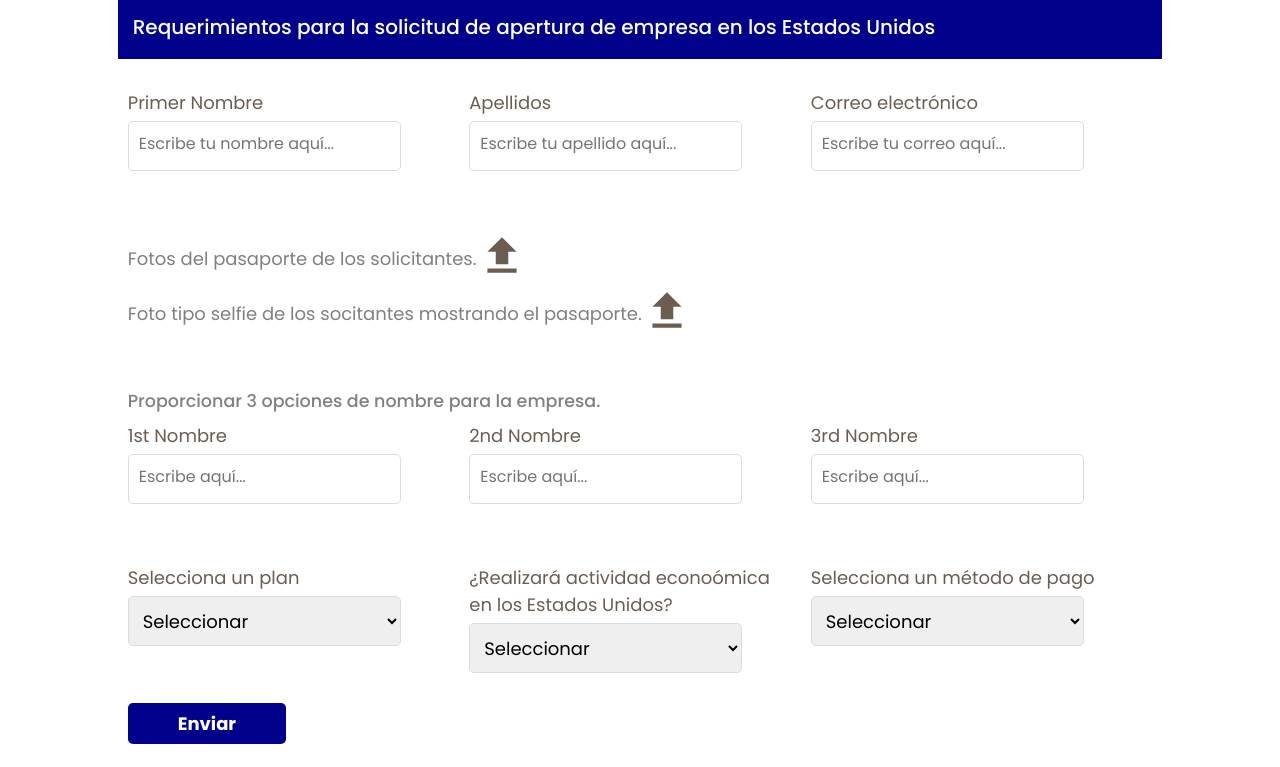
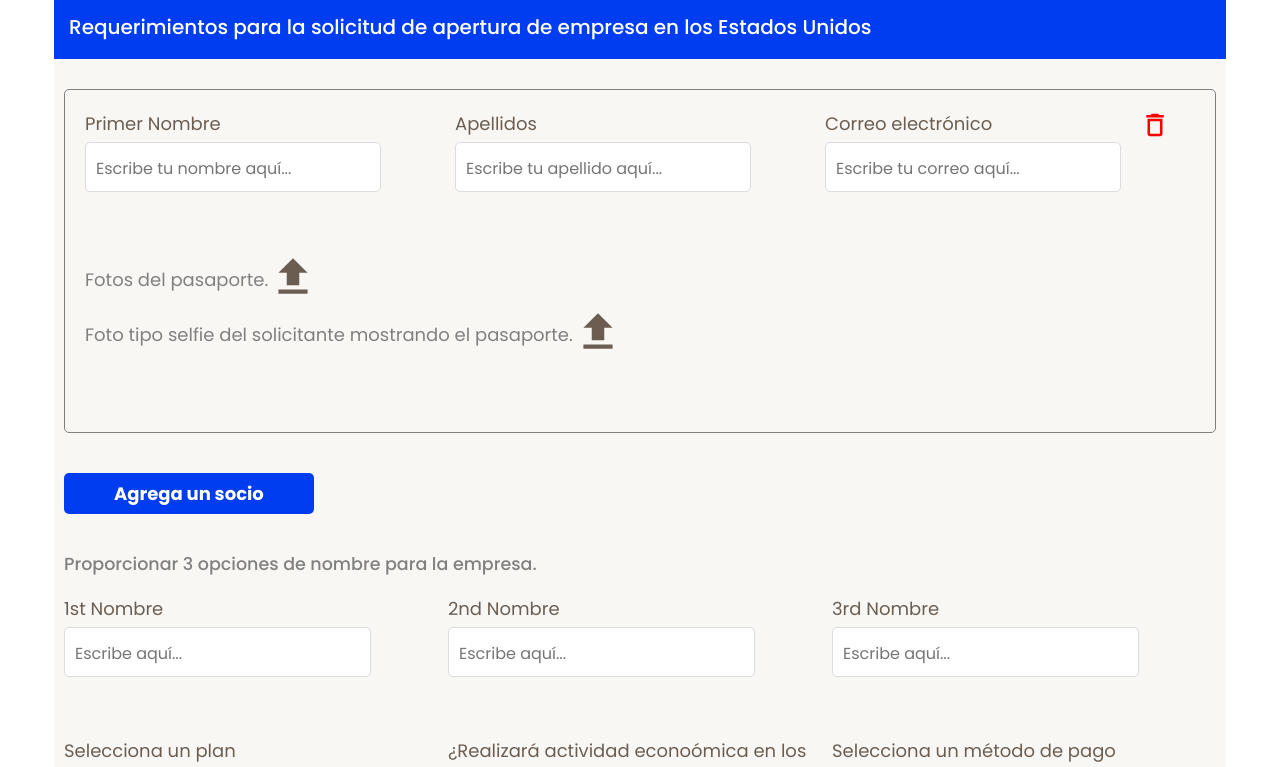
Before and after one commit to jesuscarrasquel/tuempresaapp, a React (Create React App) app in the folder client/: page /formulario in a window 1280 px wide. Shown: the top 767 px of the page. Built offline with nearby package versions, Linux system fonts and the light colour scheme.

Commit message:
Mejora de ui newform

```diff
--- /dev/null
+++ b/client/src/components/Thumb.js
@@ -0,0 +1,36 @@
+import React, { useEffect, useState } from "react";
+
+export default function Thumb({ file }) {
+  const [thumb, setThumb] = useState();
+  const [loading, setLoading] = useState(false);
+  useEffect(() => {
+    let reader = new FileReader();
+    if (!file) {
+      return;
+    }
+    console.log(file);
+    reader.onloadend = () => {
+      setLoading(false);
+      setThumb(reader.result);
+    };
+
+    reader.readAsDataURL(file);
+  }, [file]);
+
+  if (!file) {
+    return null;
+  }
+  if (loading) {
+    return <p>loading...</p>;
+  }
+
+  return (
+    <img
+      src={thumb}
+      alt={file.name}
+      className="img-thumbnail mt-2"
+      height={100}
+      width={100}
+    />
+  );
+}
--- a/client/src/pages/formulario/Formulario.jsx
+++ b/client/src/pages/formulario/Formulario.jsx
@@ -1,8 +1,9 @@
 import "./formulario.css";
-import { Formik, Form, Field, ErrorMessage } from "formik";
+import { Formik, Form, Field, ErrorMessage, FieldArray } from "formik";
 import { useState } from "react";
-import { Upload } from "@mui/icons-material";
+import { Upload, DoneOutline, Clear, DeleteOutline } from "@mui/icons-material";
 import { sendEmail } from "../../api/peticiones";
+import Thumb from "../../components/Thumb";
 export default function Formulario() {
   const [successSent, setSuccessSent] = useState(false);
   const onSubmit = async (data) => {
@@ -23,52 +24,25 @@ export default function Formulario() {
 
     console.log(data, "data");
     const f = new FormData();
-    f.append("firstName", firstName);
-    f.append("lastName", lastName);
-    f.append("email", email);
+    let arrSocios = data.partners;
+    let cantidadSocios = arrSocios.length;
+    for (let i = 0; i < arrSocios.length; i++) {
+      console.log(arrSocios[i].firstName);
+      f.append("firstName" + i, arrSocios[i].firstName);
+      f.append("lastName" + i, arrSocios[i].lastName);
+      f.append("email" + i, arrSocios[i].email);
+      f.append("passport" + i, arrSocios[i].passport);
+      f.append("selfie" + i, arrSocios[i].selfie);
+    }
+
+    f.append("cantidadSocios", cantidadSocios);
+
     f.append("firstCompanyName", firstCompanyName);
     f.append("secondCompanyName", secondCompanyName);
     f.append("thirdCompanyName", thirdCompanyName);
     f.append("plan", plan);
     f.append("actividad", actividad);
     f.append("pagos", pagos);
-
-    for (const item in passport) {
-      f.append(`passport-${item}`, passport[item]);
-    }
-
-    const pass_length = passport.length;
-    f.append("cantidad_pass", pass_length);
-
-    for (const item in selfie) {
-      f.append(`selfie-${item}`, selfie[item]);
-    }
-
-    const selfie_length = selfie.length;
-    f.append("cantidad_selfie", selfie_length);
-    f.append("type", type);
-
-    // let arrSocios = [];
-    // for(let i=1; i < socios; i++) {
-
-    //   const partnerFirstName = document.getElementById(`firstName__${i}`).value
-    //   f.append(`sociosFirstName-${i}`, partnerFirstName)
-
-    //   const partnerLastName = document.getElementById(`lastName__${i}`).value
-    //   f.append(`sociosLastName-${i}`, partnerLastName)
-
-    //   const partnerEmail = document.getElementById(`email__${i}`).value
-    //   f.append(`sociosEmail-${i}`, partnerEmail)
-
-    // }
-
-    // const socios_length = socios;
-    // f.append('cantidad_socios', socios_length);
-
-    // const boton = document.getElementById("boton-enviar");
-    // boton.disabled = true;
-
-    // setSuccessState(true)
 
     const res = await sendEmail(f);
 
@@ -78,11 +52,16 @@ export default function Formulario() {
     <div className="formulario">
       <Formik
         initialValues={{
+          partners: [
+            {
               firstName: "",
               lastName: "",
               email: "",
-          passport: "",
-          selfie: "",
+              passport: undefined,
+              selfie: undefined,
+            },
+          ],
+
           firstCompanyName: "",
           secondCompanyName: "",
           thirdCompanyName: "",
@@ -90,68 +69,71 @@ export default function Formulario() {
           actividad: "",
           pagos: "",
         }}
-        // validate={(values) => {
-        //   let error = {};
-        //   //   Validacion nombre
-        //   if (!values.firstName) {
-        //     error.firstName = "Por favor ingresa un nombre";
-        //   }
-        //   //   Validacion apellido
-        //   if (!values.lastName) {
-        //     error.lastName = "Por favor ingresa tus apellidos";
-        //   }
-        //   //   Validacion correo
-        //   if (!values.email) {
-        //     error.email = "Por favor ingresa un correo";
-        //   }
-        //   //   Validacion pasaporte
-        //   if (!values.passport) {
-        //     error.passport = "Por favor ingresa tu pasaporte";
-        //   }
+        validate={(values) => {
+          let error = {};
+          console.log(values);
+          //   Validacion nombre
+          for (let i = 0; i < values.partners; i++) {
+            if (!values.partners[i].firstName) {
+              error.partners.firstName = "Por favor ingresa un nombre";
+            }
+            //   Validacion apellido
+            // if (!values.partners[i].lastName) {
+            //   error.lastName = "Por favor ingresa tus apellidos";
+            // }
+            // //   Validacion correo
+            // if (!values.partners[i].email) {
+            //   error.email = "Por favor ingresa un correo";
+            // }
+            // //   Validacion pasaporte
+            // if (!values.partners[i].passport) {
+            //   error.passport = "Por favor ingresa tu pasaporte";
+            // }
 
-        //   //   Validacion correo
-        //   if (!values.selfie) {
-        //     error.selfie = "Por favor ingresa una foto tipo selfie";
-        //   }
-        //   //   Validacion correo
-        //   if (!values.firstCompanyName) {
-        //     error.firstCompanyName =
-        //       "Por favor ingresa un nombre para tu empresa";
-        //   }
-        //   //   Validacion correo
-        //   if (!values.secondCompanyName) {
-        //     error.secondCompanyName =
-        //       "Por favor ingresa un nombre para tu empresa";
-        //   }
-        //   //   Validacion correo
-        //   if (!values.thirdCompanyName) {
-        //     error.thirdCompanyName =
-        //       "Por favor ingresa un nombre para tu empresa";
-        //   }
-        //   //   Validacion correo
-        //   if (!values.plan) {
-        //     error.plan = "Por favor selecciona una opción";
-        //   }
-        //   //   Validacion correo
-        //   if (!values.actividad) {
-        //     error.actividad = "Por favor selecciona una opción";
-        //   }
-        //   //   Validacion selfie
-        //   if (!values.metodoPago) {
-        //     error.metodoPago = "Por favor selecciona una opción";
-        //   }
+            // //   Validacion correo
+            // if (!values.partners[i].selfie) {
+            //   error.selfie = "Por favor ingresa una foto tipo selfie";
+            // }
+          }
+          //   Validacion correo
+          if (!values.firstCompanyName) {
+            error.firstCompanyName =
+              "Por favor ingresa un nombre para tu empresa";
+          }
+          //   Validacion correo
+          if (!values.secondCompanyName) {
+            error.secondCompanyName =
+              "Por favor ingresa un nombre para tu empresa";
+          }
+          //   Validacion correo
+          if (!values.thirdCompanyName) {
+            error.thirdCompanyName =
+              "Por favor ingresa un nombre para tu empresa";
+          }
+          //   Validacion correo
+          if (!values.plan) {
+            error.plan = "Por favor selecciona una opción";
+          }
+          //   Validacion correo
+          if (!values.actividad) {
+            error.actividad = "Por favor selecciona una opción";
+          }
+          //   Validacion selfie
+          if (!values.pagos) {
+            error.pagos = "Por favor selecciona una opción";
+          }
 
-        //   return error;
-        // }}
+          return error;
+        }}
         onSubmit={(values, { resetForm }) => {
           // dispatch(loginUserAction(values))
           onSubmit(values);
-          console.log("valores enviado");
           resetForm();
           setSuccessSent(true);
+          setTimeout(() => setSuccessSent(false), 5000);
         }}
       >
-        {({ errors }) => (
+        {({ errors, isSubmitting, values, setFieldValue }) => (
           <Form>
             <div className="header__formulario">
               <h2>
@@ -160,19 +142,29 @@ export default function Formulario() {
               </h2>
             </div>
             <div className="wrapper__formulario">
+              <FieldArray name="partners">
+                {({ insert, remove, push }) => (
+                  <div>
+                    {values.partners.length > 0 &&
+                      values.partners.map((partner, index) => (
+                        <div key={index} className="array__info">
                           <div className="basic__info">
                             <div className="formulario__input">
-                  <label htmlFor="">Primer Nombre</label>
+                              <label htmlFor={`partners.${index}.firstName`}>
+                                Primer Nombre
+                              </label>
                               <Field
                                 type="text"
-                    name="firstName"
-                    id="firstName"
+                                name={`partners.${index}.firstName`}
+                                id={`partners.${index}.firstName`}
                                 placeholder="Escribe tu nombre aquí..."
                               />
                               <ErrorMessage
-                    name="firstName"
+                                name={`partners.${index}.firstName`}
                                 component={() => (
-                      <div className="error">{errors.firstName}</div>
+                                  <div className="error">
+                                    {errors.partners.firstName}
+                                  </div>
                                 )}
                               />
                             </div>
@@ -180,14 +172,16 @@ export default function Formulario() {
                               <label htmlFor="">Apellidos</label>
                               <Field
                                 type="text"
-                    name="lastName"
-                    id="lastName"
+                                name={`partners.${index}.lastName`}
+                                id={`partners.${index}.lastName`}
                                 placeholder="Escribe tu apellido aquí..."
                               />
                               <ErrorMessage
-                    name="lastName"
+                                name={`partners.${index}.lastName`}
                                 component={() => (
-                      <div className="error">{errors.lastName}</div>
+                                  <div className="error">
+                                    {errors.partners.index.lastName}
+                                  </div>
                                 )}
                               />
                             </div>
@@ -195,49 +189,110 @@ export default function Formulario() {
                               <label htmlFor="">Correo electrónico</label>
                               <Field
                                 type="text"
-                    name="email"
-                    id="email"
+                                name={`partners.${index}.email`}
+                                id={`partners.${index}.email`}
                                 placeholder="Escribe tu correo aquí..."
                               />
                               <ErrorMessage
-                    name="email"
+                                name={`partners.${index}.email`}
                                 component={() => (
-                      <div className="error">{errors.email}</div>
+                                  <div className="error">
+                                    {errors.partners.index.email}
+                                  </div>
                                 )}
                               />
                             </div>
                           </div>
                           <div className="file__container">
                             <div className="formulario__file">
-                  <span>Fotos del pasaporte de los solicitantes.</span>
-                  <label htmlFor="passport">
+                              <span>Fotos del pasaporte.</span>
+                              <label htmlFor={`partners.${index}.passport`}>
                                 <Upload className="iconFile" />
                               </label>
-                  <input type="file" name="passport" id="passport" multiple />
+                              <input
+                                type="file"
+                                name={`partners.${index}.passport`}
+                                id={`partners.${index}.passport`}
+                                onChange={(event) => {
+                                  setFieldValue(
+                                    `partners.${index}.passport`,
+                                    event.currentTarget.files[0]
+                                  );
+                                }}
+                              />
+                              <Thumb file={values.partners[index].passport} />
                               <ErrorMessage
-                    name="passport"
+                                name={`partners.${index}.passport`}
                                 component={() => (
-                      <div className="error">{errors.passport}</div>
+                                  <div className="error">
+                                    {errors.partners.passport}
+                                  </div>
                                 )}
                               />
                             </div>
                             <div className="formulario__file">
                               <span>
-                    Foto tipo selfie de los socitantes mostrando el pasaporte.
+                                Foto tipo selfie del solicitante mostrando el
+                                pasaporte.
                               </span>
 
-                  <label htmlFor="selfie">
+                              <label htmlFor={`partners.${index}.selfie`}>
                                 <Upload className="iconFile" />
                               </label>
-                  <input type="file" name="selfie" id="selfie" multiple />
+                              <input
+                                type="file"
+                                name={`partners.${index}.selfie`}
+                                id={`partners.${index}.selfie`}
+                                onChange={(event) => {
+                                  setFieldValue(
+                                    `partners.${index}.selfie`,
+                                    event.currentTarget.files[0]
+                                  );
+                                }}
+                              />
+                              <Thumb file={values.partners[index].selfie} />
                               <ErrorMessage
-                    name="selfie"
+                                name={`partners.${index}.selfie`}
                                 component={() => (
-                      <div className="error">{errors.selfie}</div>
+                                  <div className="error">
+                                    {errors.partners.index.selfie}
+                                  </div>
                                 )}
                               />
                             </div>
+                            <div className="delete__container">
+                              <button
+                                type="button"
+                                className="deleteButton"
+                                onClick={() => remove(index)}
+                              >
+                                <DeleteOutline className="deleteIcon" />
+                              </button>
                             </div>
+                          </div>
+                        </div>
+                      ))}
+                    <div className="button__formulario__container">
+                      <button
+                        type="button"
+                        className="secondary"
+                        onClick={() =>
+                          push({
+                            firstName: "",
+                            lastName: "",
+                            email: "",
+                            passport: undefined,
+                            selfie: undefined,
+                          })
+                        }
+                      >
+                        Agrega un socio
+                      </button>
+                    </div>
+                  </div>
+                )}
+              </FieldArray>
+
               <div className="companyname__container">
                 <div className="title__company">
                   <h3>Proporcionar 3 opciones de nombre para la empresa.</h3>
@@ -339,12 +394,17 @@ export default function Formulario() {
                 </div>
               </div>
               <div className="button__formulario__container">
-                <button>Enviar</button>
+                <button disabled={isSubmitting} type="submit">
+                  Enviar
+                </button>
               </div>
               {successSent && (
-                <p className="exito">
+                <div className="success__div">
+                  <DoneOutline className="iconSuccess" />
+                  <span className="exito">
                     Tu formulario ha sido enviado exitosamente.
-                </p>
+                  </span>
+                </div>
               )}
             </div>
           </Form>
--- a/client/src/pages/formulario/formulario.css
+++ b/client/src/pages/formulario/formulario.css
@@ -4,7 +4,9 @@
 .wrapper__formulario {
   padding: 10px;
 }
-
+form {
+  background-color: #f9f7f4;
+}
 .basic__info {
   display: flex;
   flex-direction: column;
@@ -18,6 +20,13 @@
   /* align-items: center; */
 }
 
+.array__info {
+  border: 1px solid gray;
+  padding: 20px;
+  border-radius: 5px;
+  margin-bottom: 20px;
+  position: relative;
+}
 .formulario__input label {
   margin-right: 20px;
   font-size: 18px;
@@ -29,6 +38,7 @@ select {
   border: 1px solid #dadce0;
   border-radius: 5px;
   padding: 10px;
+  font-size: 18px !important;
 }
 select {
   font-size: 18px !important;
@@ -36,9 +46,47 @@ select {
 
 .error {
   color: red;
+  font-size: 12px;
+  margin-top: 5px;
+}
+.deleteButton {
+  position: absolute;
+  top: 20px;
+  right: 10px;
+  border: none;
+  background-color: transparent;
+  border-radius: 5px;
+  width: 30px !important;
+  height: 30px;
+  display: flex;
+  justify-content: center;
+  align-items: center;
+  border: 50%;
+}
+.deleteIcon {
+  font-size: 30px !important;
+  color: red;
+}
+.success__div {
+  width: 100%;
+  background-color: rgb(41, 194, 41);
+  padding: 5px;
+  text-align: center;
+  display: flex;
+  align-items: center;
+  justify-content: center;
+}
+.iconSuccess {
+  font-size: 30px !important;
+  width: 50px;
+  height: 50px;
+  margin-right: 10px;
+  color: white !important;
 }
 .exito {
-  color: rgb(55, 179, 55);
+  color: white;
+  font-size: 25px;
+  font-weight: 700;
 }
 .content__company {
   display: flex;
@@ -87,15 +135,15 @@ input[type="file"] {
   flex-direction: column;
 }
 .title__company {
-  margin-bottom: 10px;
+  margin-bottom: 20px;
   color: gray;
-  font-size: 18px;
+  font-size: 20px;
   /* display: flex;
   justify-content: center; */
 }
 .button__formulario__container button {
   border: none;
-  background-color: darkblue;
+  background-color: #003df0;
   border-radius: 5px;
   font-size: 18px;
   font-weight: 700;
@@ -108,7 +156,7 @@ input[type="file"] {
 
 .header__formulario {
   width: 100%;
-  background-color: darkblue;
+  background-color: #003df0;
   color: white;
   padding: 15px;
   margin-bottom: 20px;
```
Lines whose indentation alone changed are shown as unchanged.
